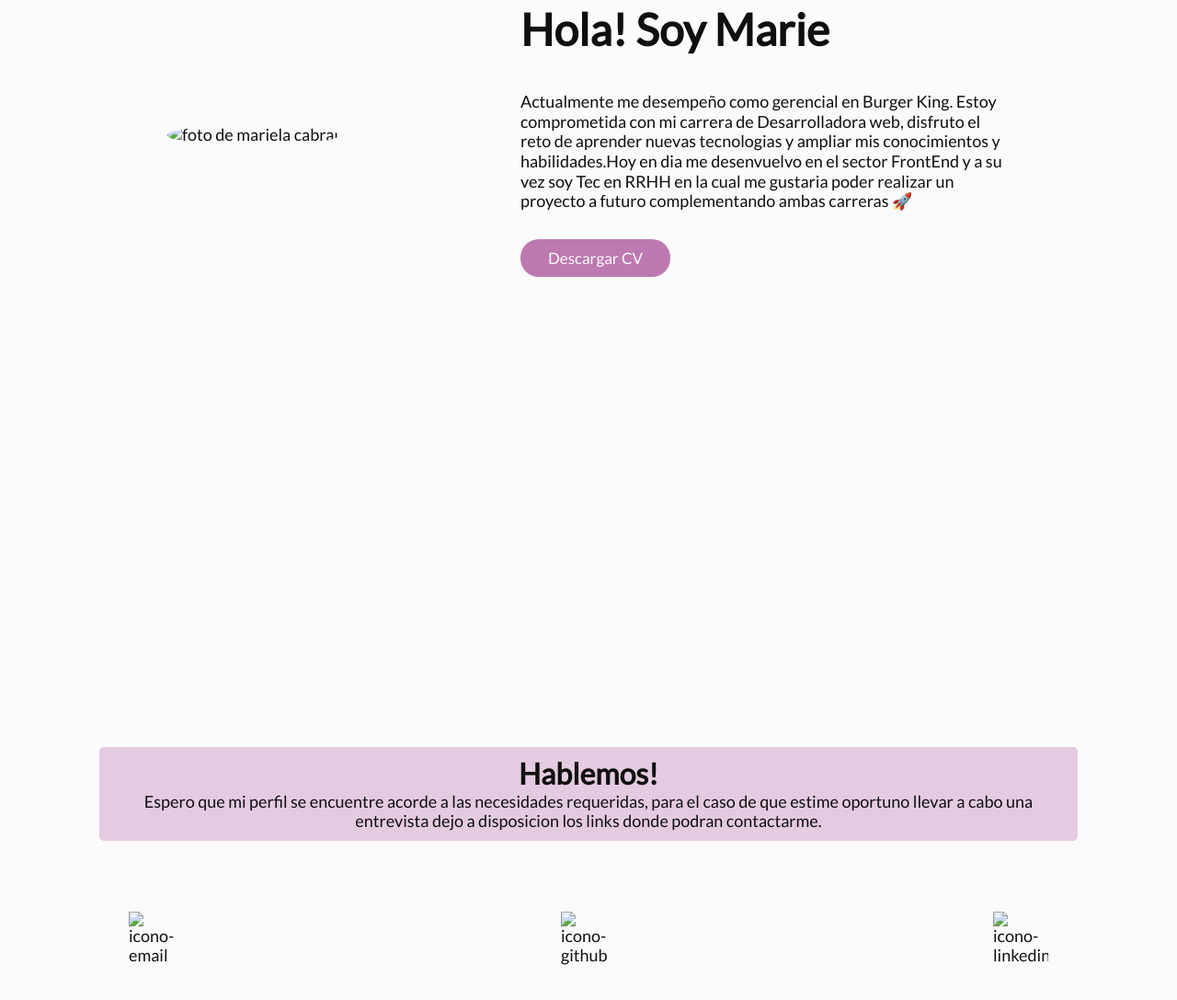
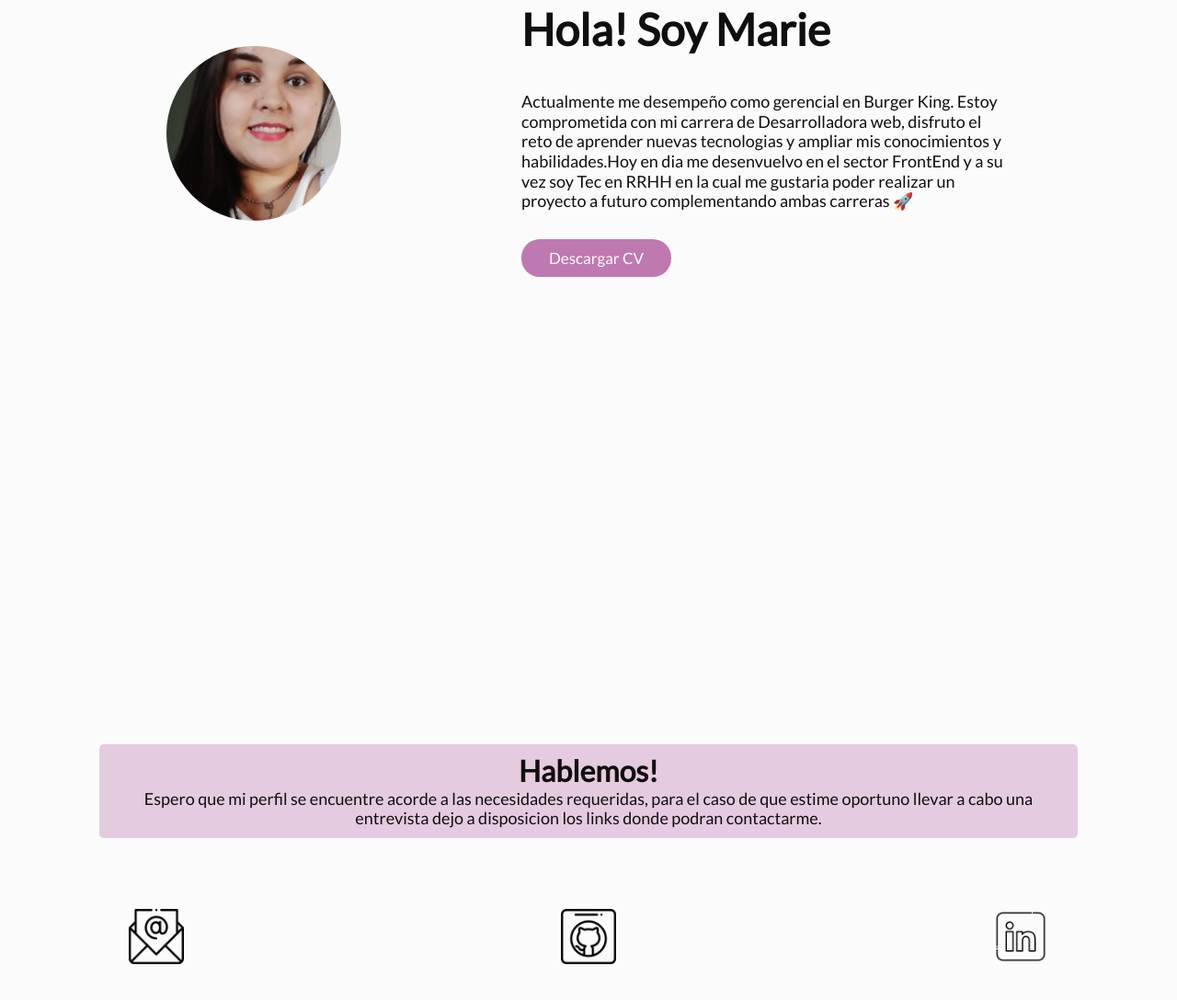
Before and after one commit to marielac14/proyecto-integrador-2, a plain HTML site: page index.html in a window 1280 px wide. Shown: the part 253-1340 px from the top of the page at 92% size. Drawn offline with Linux system fonts and the light colour scheme.

Commit message:
imagenes

```diff
--- a/index.html
+++ b/index.html
@@ -38,7 +38,7 @@
     <main class="container">
         <section id="inicio">
             <figure>
-                <img id="foto-presentacion" src="marie.jpg" alt="foto de mariela cabral">
+                <img id="foto-presentacion" src="img/marie.jpg" alt="foto de mariela cabral">
             </figure>
 
             <article class="presentacion">
@@ -65,16 +65,16 @@
                         <ul id="contact-links">
                             <li>
                                 <a class="social" href="mailto:marielacabral_24@hotmail.com" target="_blank">
-                                    <img  src="email.png" alt="icono-email"></a>
+                                    <img  src="img/email.png" alt="icono-email"></a>
                             </li>
                             <li>
                                 <a class="social-2" href="https://github.com/" target="_blank">
-                                    <img  src="github.png" alt="icono-github">
+                                    <img  src="img/github.png" alt="icono-github">
                                 </a>
                             </li>
                             <li>
                                 <a class="social-3" href="https://www.linkedin.com/in/mariela-cabral-1b824b149/" target="_blank">
-                                    <img src="linkedin.png" alt="icono-linkedin">
+                                    <img src="img/linkedin.png" alt="icono-linkedin">
                                 </a>
                             </li>
 
```
